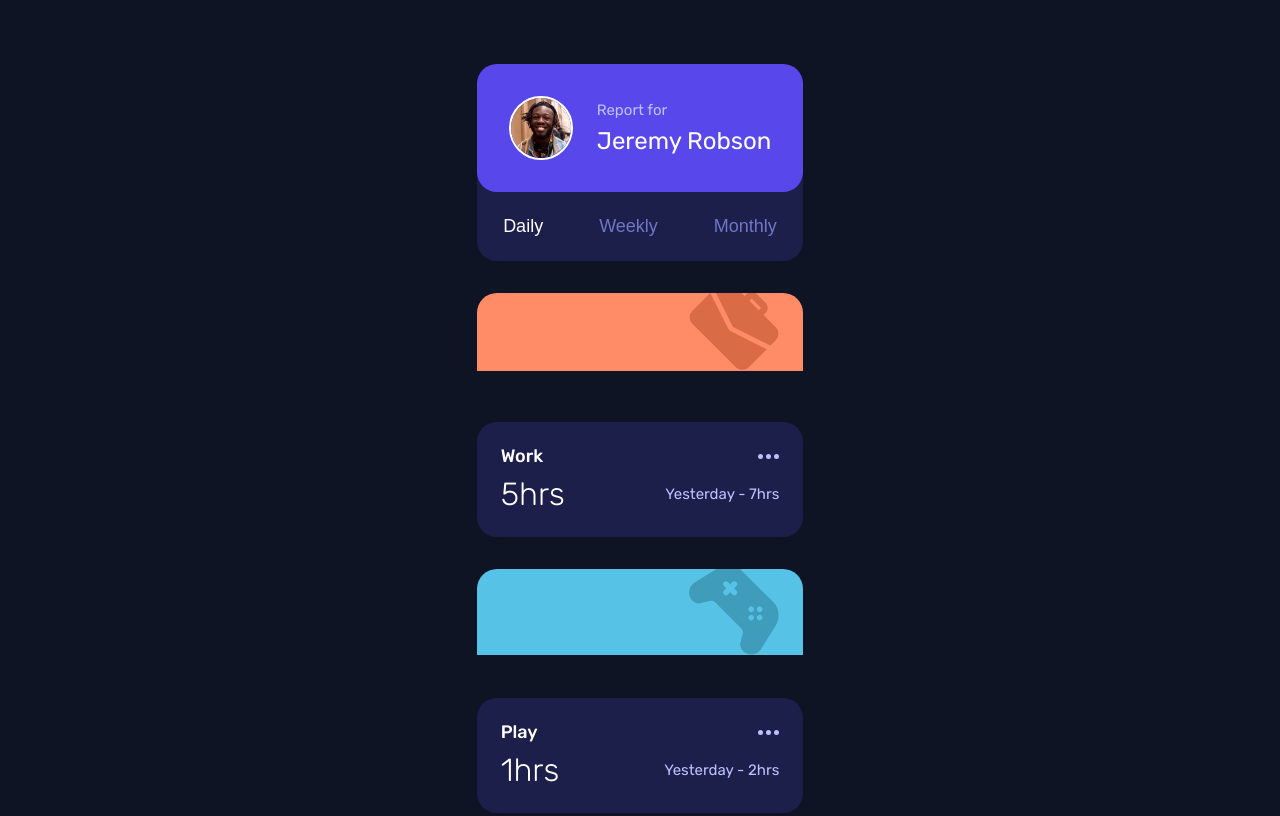
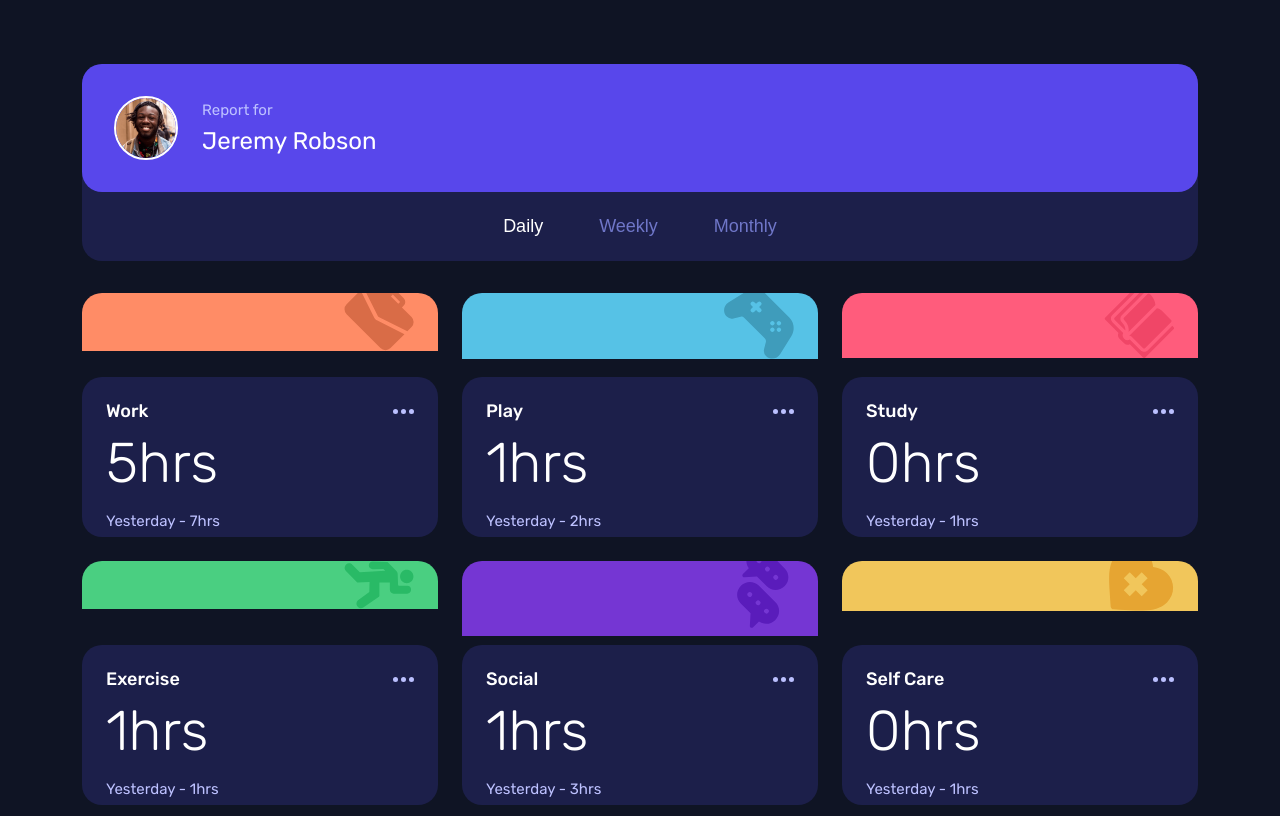
Before and after one commit to Sven-27/time-tracking-dashboard, a plain HTML site: page index.html in a window 1280 px wide. Shown: the top 816 px of the page. Drawn offline with Linux system fonts and the light colour scheme.

Commit message:
working on styling mobile and tablet

```diff
--- a/script.js
+++ b/script.js
@@ -19,19 +19,19 @@ function showStats(statsData) {
           <img src="./images/icon-ellipsis.svg" alt="ellipsis icon">
         </div>
         <div id="stats-daily" class="stats daily">
-          <p class="current text-preset-3">${item.timeframes.daily.current}hrs</p>
+          <p class="current text-preset-1">${item.timeframes.daily.current}hrs</p>
           <p class="previous text-preset-6">
             Yesterday - ${item.timeframes.daily.previous}hrs
           </p>
         </div>
         <div id="stats-weekly" class="stats weekly">
-          <p class="current text-preset-3">${item.timeframes.weekly.current}hrs</p>
+          <p class="current text-preset-1">${item.timeframes.weekly.current}hrs</p>
           <p class="previous text-preset-6">
             Last Week - ${item.timeframes.weekly.previous}hrs
           </p>
         </div>
         <div id="stats-monthly" class="stats monthly">
-          <p class="current text-preset-3">${item.timeframes.monthly.current}hrs</p>
+          <p class="current text-preset-1">${item.timeframes.monthly.current}hrs</p>
           <p class="previous text-preset-6">
             Last Month - ${item.timeframes.monthly.previous}hrs
           </p>
--- a/scss/_fonts.scss
+++ b/scss/_fonts.scss
@@ -1,7 +1,7 @@
 // font styles
 
 .text-preset-1{
-  font-size: $fs-56;
+  font-size: clamp($fs-32, 8vw, $fs-56);
   font-weight: $fw-300;
   line-height: $lh-66;
   letter-spacing: $s-0;
--- a/scss/_global.scss
+++ b/scss/_global.scss
@@ -18,10 +18,16 @@ body {
   padding-block: $s-800;
 
  .container{
-   @media only screen and (width <= 600px){
     width: 100%;
     max-width: 327px;
+   @media only screen and (width >= 768px){
+    max-width: 612px;
    }
+
+  @media only screen and (width >= 1200px) {
+    // width: 100%;
+    max-width: 1116px;
+  }
   .info-wrapper{
     width: 100%;
     background: $navy-900;
@@ -70,11 +76,24 @@ body {
   main{
     display: grid;
     gap: $s-400;
+
+    @media only screen and (width >= 768px){
+      grid-template-columns: repeat(3, 1fr);
+      gap: $s-300;
+    }
     .stats-container{
       border-radius: 20px;
-      height: clamp(160px, 27vw, 244px);
+      height: 180px;
       position: relative;
       overflow: hidden;
+
+    @media only screen and (width >= 768px) {
+        height: 200px
+      }
+
+      @media only screen and (width >=1200px) {
+        height: 244px;
+      }
 
       .img-container{
         min-width: 100%;
@@ -84,7 +103,11 @@ body {
         padding-right: $s-300;
         img {
 
-          width: 90px;
+          width: 75px;
+
+          @media only screen and (width >=768px) {
+              width: 70px;
+            }
           // margin-top: -10px;
           &.icon1{
             margin-top: -12px;
@@ -146,7 +169,7 @@ body {
           }
           &.icon6 {
             margin-top: -15px;
-            width: 80px;
+            width: 65px;
 
             // @media only screen and (width >=768px) {
             //   width: 53.06px;
@@ -163,9 +186,14 @@ body {
         bottom: 0;
         left: 0;
         min-width: 100%;
+        height: 145px;
         background: $navy-900;
         border-radius: 20px 20px 0 0;
         padding: $s-300;
+
+        @media only screen and (width >=768px) {
+            height: 160px;
+          }
 
         .stats-title{
           display: flex;
@@ -177,6 +205,12 @@ body {
           display: flex;
           justify-content: space-between;
           align-items: center;
+
+          @media only screen and (width >= 768px){
+            flex-direction: column;
+            align-items: flex-start;
+            gap: $s-200;
+          }
           .previous{
             color: $navy-200;
           }
```
Also changed, not shown: css/output.css, 1 other file.
